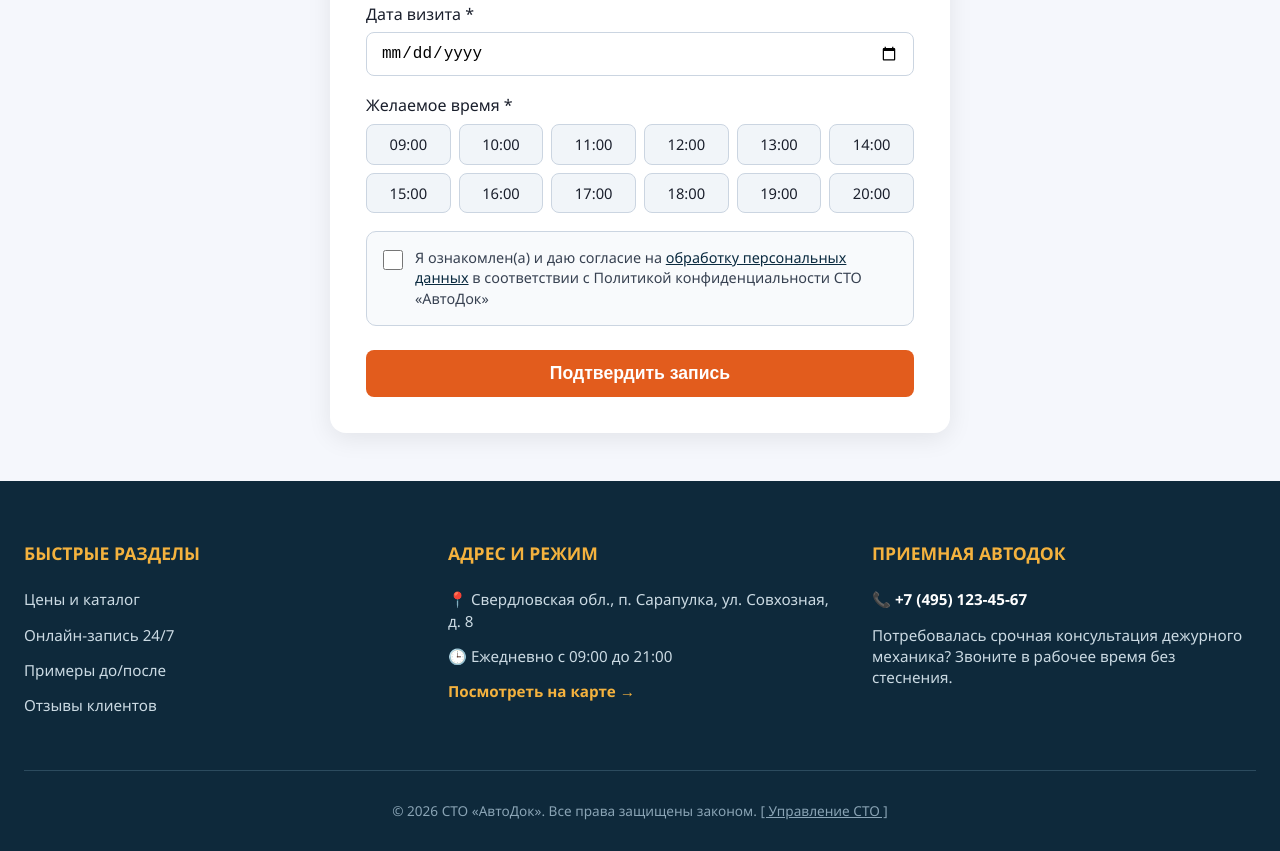
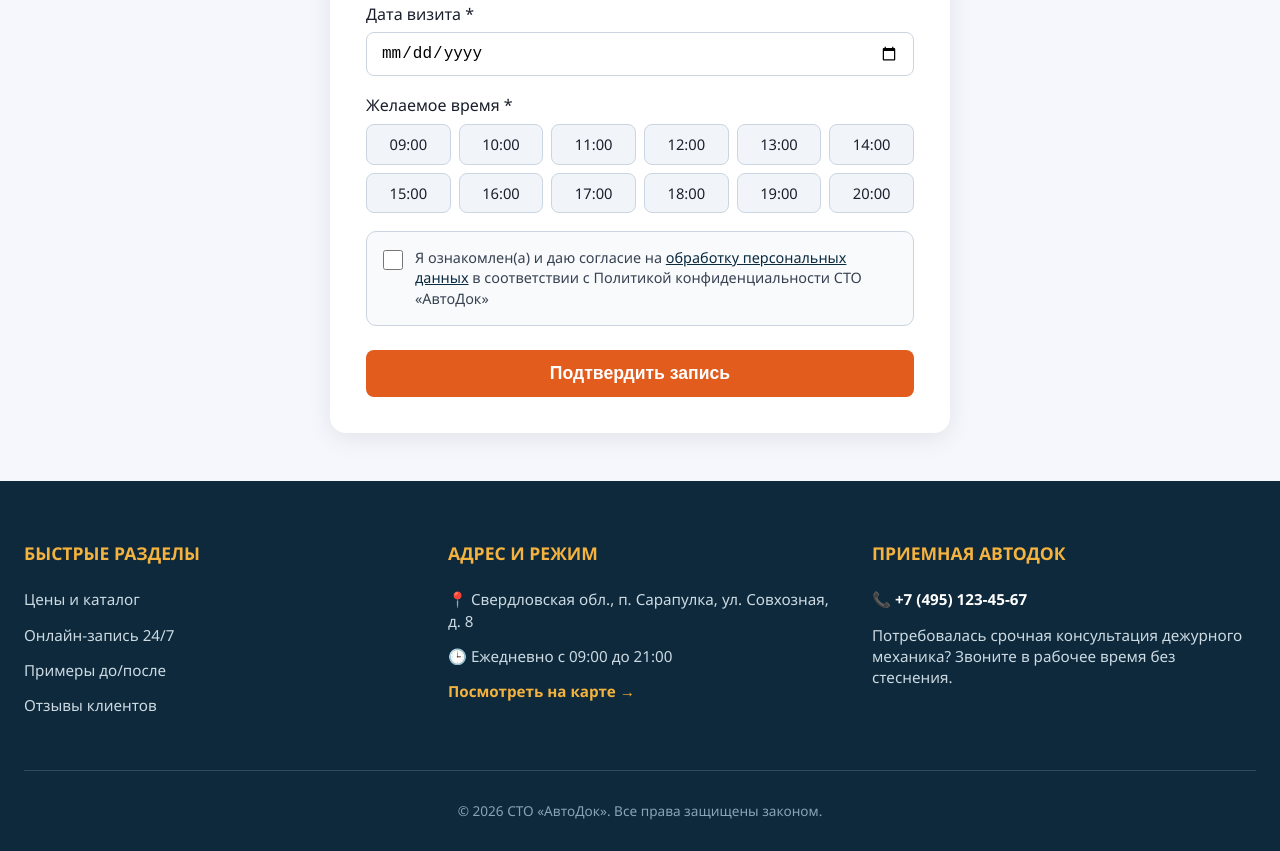
Before and after one commit to Salahotdinov/SiteSTOavto, a website: page booking.html in a window 1280 px wide. Shown: the part 765-1616 px from the top of the page. Drawn offline with nearby package versions, Linux system fonts and the light colour scheme; no server answers.

Commit message:
Update booking.html

```diff
--- a/booking.html
+++ b/booking.html
@@ -288,7 +288,7 @@
             </div>
         </div>
         <div class="copyright">
-            <p>© 2026 СТО «АвтоДок». Все права защищены законом. <a href="admin.html" style="display:inline; color:#8aa4b5; text-decoration:underline;">[ Управление СТО ]</a></p>
+            <p>© 2026 СТО «АвтоДок». Все права защищены законом. </p>
         </div>
     </div>
 </footer>
```
